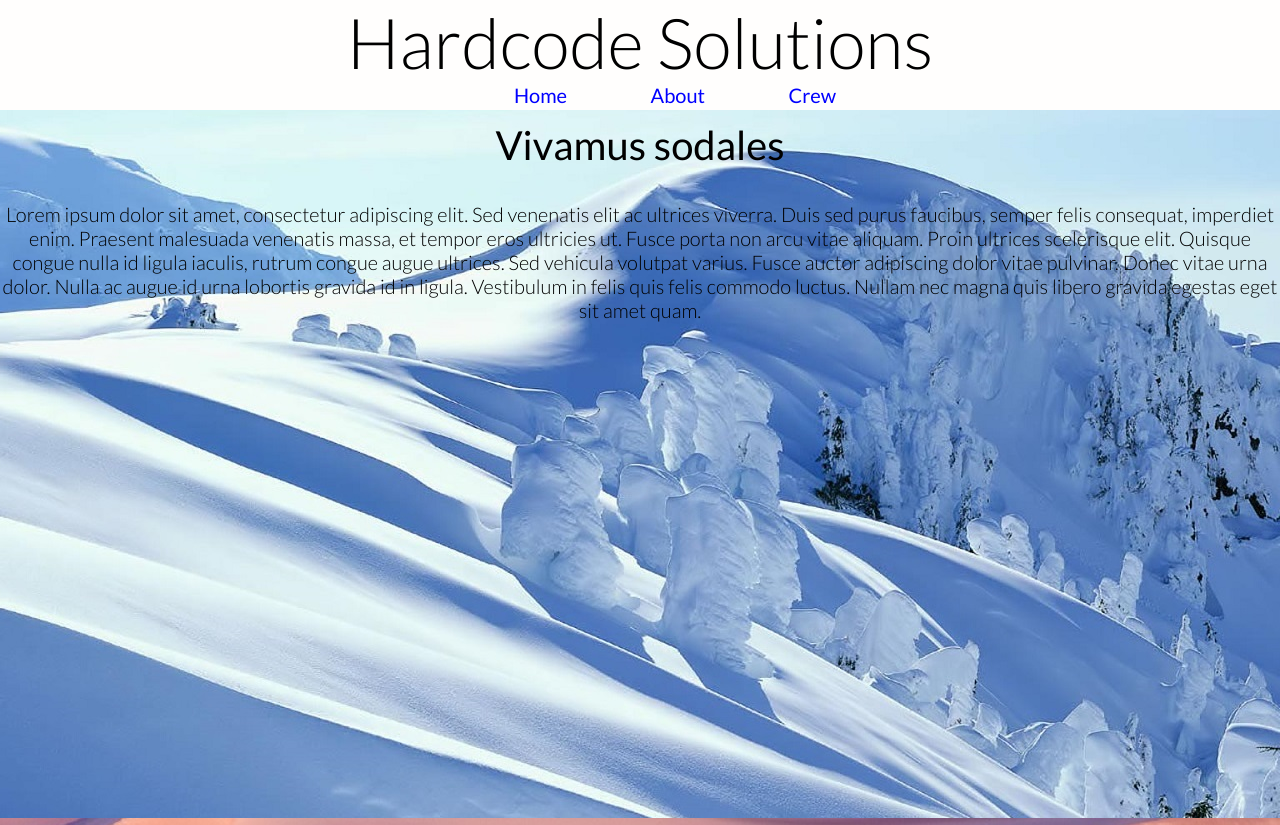
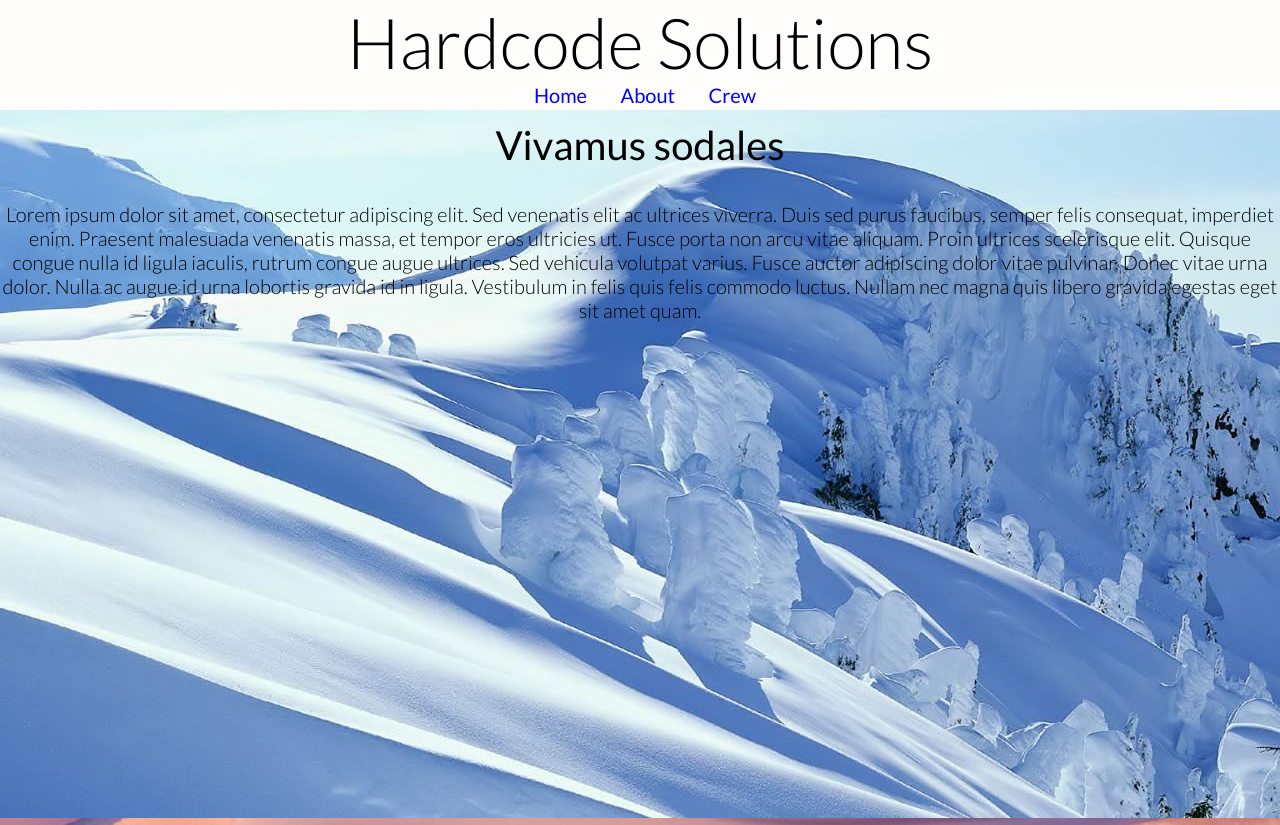
Before and after one commit to jorge-lopez/Hardcode, a plain HTML site: page Harcode Solutions/Pagina Principal/Harcode Solutions.html in a window 1280 px wide. Shown: the top 825 px of the page. Drawn offline with nearby package versions, Linux system fonts and the light colour scheme.

Commit message:
Version 1.2
Se centro el menu

```diff
--- a/Harcode Solutions/Pagina Principal/CSS/style.css
+++ b/Harcode Solutions/Pagina Principal/CSS/style.css
@@ -50,6 +50,8 @@
 }
 ul{
 	margin-top: -50px;
+	margin-left: auto;
+	margin-right: 50px;
 }
 .nav ul{
 
@@ -61,7 +63,8 @@
 	font-weight: 400;
 	font-size: 20px;
 	display: inline;
-	padding: 5px 20px 5px 50px;
+	padding: -10px 20px 5px 50px;
+	margin-left: 20px;
 }
 .nav a{
 	text-decoration: none;
```
